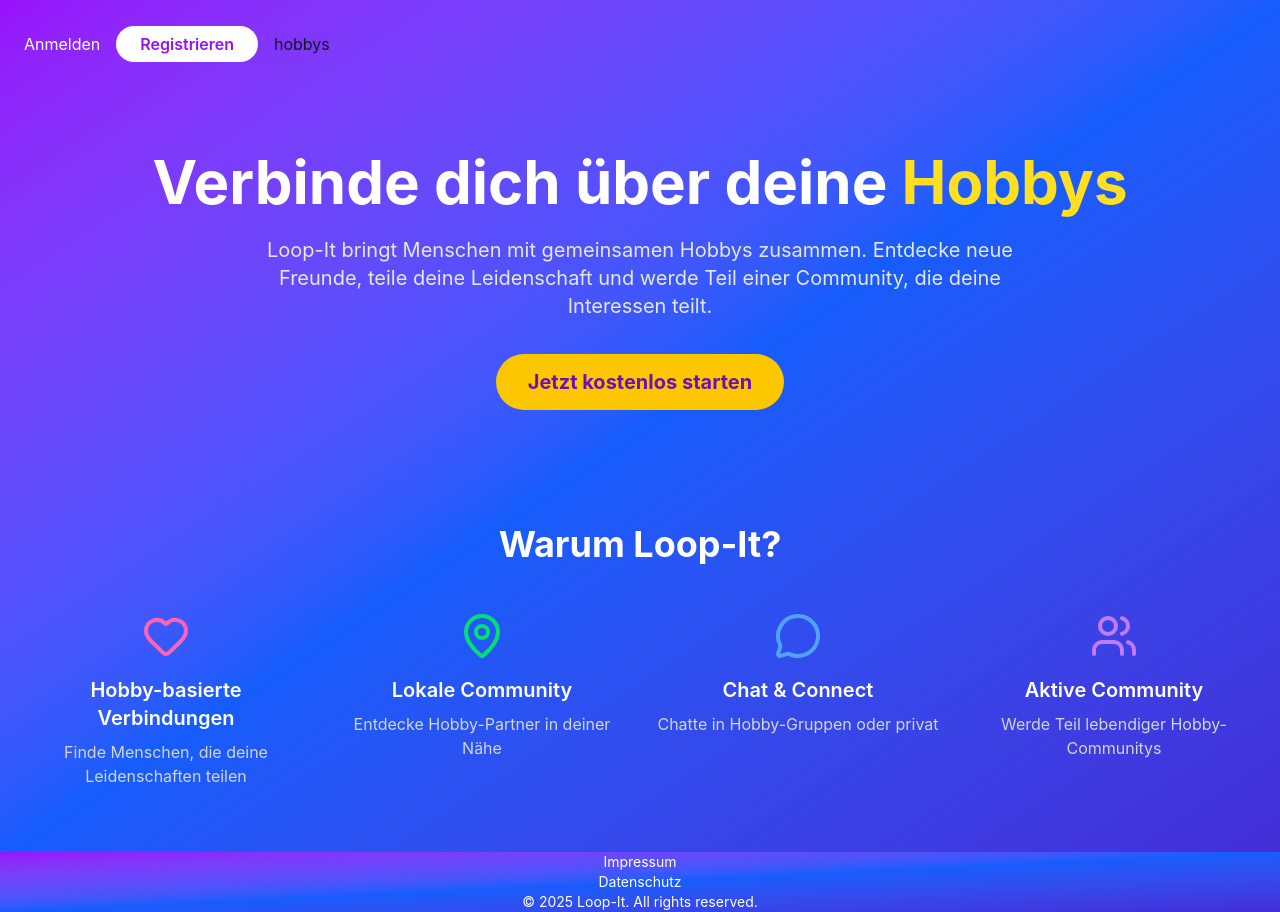
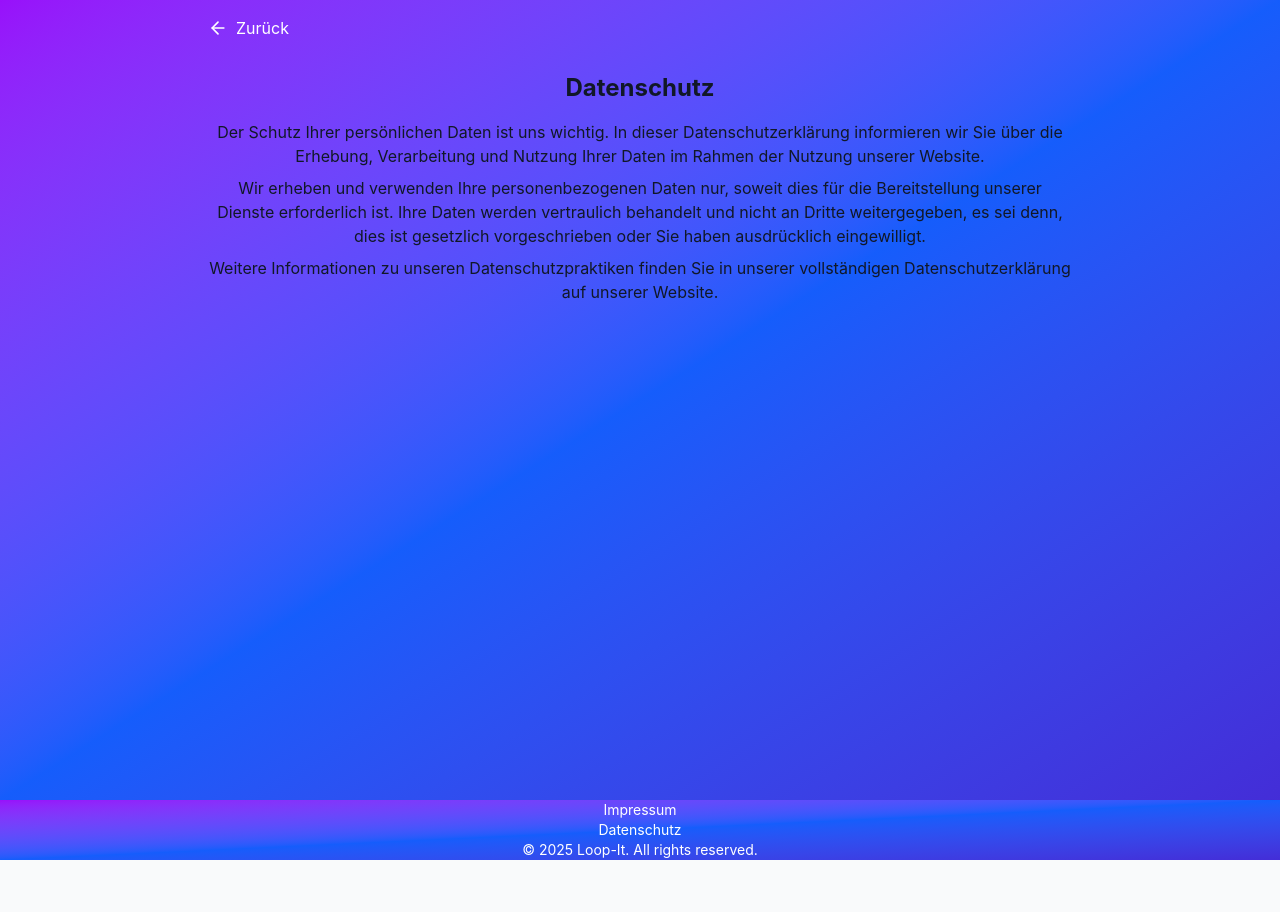
Before and after one commit to Loop-It-Project/Loop-It, a React (Vite) app in the folder frontend/: page /privacypolicy in a window 1280 px wide. Before the commit this address led to /. After the commit the page ends 860 px from the top, so only its background shows below. Built offline with nearby package versions, Linux system fonts and the light colour scheme; no server answers.

Commit message:
added pages/Imprint.jsx, pages/PrivacyPolicy.jsx, components/BackButton.jsx and edited frontend

```diff
--- a/frontend/src/App.jsx
+++ b/frontend/src/App.jsx
@@ -13,6 +13,8 @@ import PublicRoute from './components/PublicRoute';
 import Hobbies from './pages/Hobbies';
 import Header from './components/Header';
 import Footer from './components/Footer';
+import PrivacyPolicy from './pages/PrivacyPolicy';
+import Imprint from './pages/Imprint';
 
 // API_URL für die gesamte App definieren
 const API_URL = import.meta.env.VITE_API_URL || 'http://localhost:3000';
@@ -198,6 +200,23 @@ function App() {
               </PublicRoute>
             }
           />
+          <Route
+            path="/privacypolicy"
+            element={
+              <PublicRoute user={user}>
+                <PrivacyPolicy />
+              </PublicRoute>
+            }
+          />
+          <Route
+            path="/imprint"
+            element={
+              <PublicRoute user={user}>
+                <Imprint />
+              </PublicRoute>
+            }
+          />
+
 
           {/* Protected Routes - nur für eingeloggte User */}
           <Route
--- /dev/null
+++ b/frontend/src/components/Backbutton.jsx
@@ -0,0 +1,16 @@
+import { Link } from 'react-router-dom';
+import { ArrowLeft } from 'lucide-react';
+
+const BackButton = () => {
+  return (
+        <Link
+          to="*"
+          className="flex items-center text-white mb-8 hover:text-gray-200 transition"
+        >
+          <ArrowLeft size={20} className="mr-2" />
+          Zurück
+        </Link>
+  );
+};
+
+export default BackButton;
--- a/frontend/src/components/Footer.jsx
+++ b/frontend/src/components/Footer.jsx
@@ -4,8 +4,8 @@ const Footer = () => {
     return (
         <footer className="bg-gradient-to-br from-purple-600 via-blue-600 to-indigo-700 shadow-md text-white">
         <div className="flex flex-col mx-auto text-center">
-            <Link className="text-sm hover:opacity-80 transition-opacity">Impressum</Link>
-            <Link className="text-sm hover:opacity-80 transition-opacity">Datenschutz</Link>
+            <Link to="/imprint" className="text-sm hover:opacity-80 transition-opacity">Impressum</Link>
+            <Link to="/privacypolicy" className="text-sm hover:opacity-80 transition-opacity">Datenschutz</Link>
             <p className="text-sm">
             &copy; {new Date().getFullYear()} Loop-It. All rights reserved.
             </p>
--- a/frontend/src/pages/Hobbies.jsx
+++ b/frontend/src/pages/Hobbies.jsx
@@ -1,7 +1,7 @@
 import { useState } from 'react';
 import { Link, useNavigate } from 'react-router-dom';
-import { ArrowLeft, ChevronDown, Check} from 'lucide-react';
 import Header from '../components/Header';
+import BackButton from '../components/BackButton';
 
 const Hobbies = ({ onNavigate }) => {
   const navigate = useNavigate();
@@ -93,13 +93,7 @@ const Hobbies = ({ onNavigate }) => {
       <div className="max-w-md w-full">
 
         {/* Back Button */}
-        <Link
-          to="/"
-          className="flex items-center text-white mb-8 hover:text-gray-200 transition"
-        >
-          <ArrowLeft size={20} className="mr-2" />
-          Zurück
-        </Link>
+        < BackButton />
 
         {/* Hobbies Form */}
         <div className="bg-white rounded-2xl p-8 shadow-2xl">
--- /dev/null
+++ b/frontend/src/pages/Imprint.jsx
@@ -0,0 +1,13 @@
+import BackButton from "../components/BackButton";
+
+const Imprint = () => {
+  return (
+    <div className="bg-gradient-to-br from-purple-600 via-blue-600 to-indigo-700">
+      <div className="min-h-screen max-w-4xl w-full text-center mx-auto p-4">
+        <BackButton />
+      </div>
+    </div>
+  );
+};
+
+export default Imprint;
--- a/frontend/src/pages/Login.jsx
+++ b/frontend/src/pages/Login.jsx
@@ -1,6 +1,7 @@
 import { useState } from 'react';
 import { Link, useNavigate } from 'react-router-dom';
-import { ArrowLeft, Eye, EyeOff, Mail, Lock } from 'lucide-react';
+import { Eye, EyeOff, Mail, Lock } from 'lucide-react';
+import BackButton from '../components/BackButton';
 
 const Login = ({ onLogin }) => {
   const navigate = useNavigate();
@@ -88,14 +89,9 @@ const Login = ({ onLogin }) => {
   return (
     <div className="min-h-screen bg-gradient-to-br from-purple-600 via-blue-600 to-indigo-700 flex items-center justify-center px-6">
       <div className="max-w-md w-full">
+
         {/* Back Button */}
-        <Link
-          to="/"
-          className="flex items-center text-white mb-8 hover:text-gray-200 transition"
-        >
-          <ArrowLeft size={20} className="mr-2" />
-          Zurück
-        </Link>
+        <BackButton />
 
         {/* Login Card */}
         <div className="bg-card rounded-2xl p-8 shadow-2xl">
@@ -110,7 +106,9 @@ const Login = ({ onLogin }) => {
             </div>
           )}
 
+          {/* Login Form */}
           <form onSubmit={handleSubmit} className="space-y-6">
+
             {/* Email */}
             <div>
               <label className="block text-sm font-medium text-secondary mb-2">
--- /dev/null
+++ b/frontend/src/pages/PrivacyPolicy.jsx
@@ -0,0 +1,31 @@
+import BackButton from "../components/BackButton";
+
+const PrivacyPolicy = () => {
+  return (
+    <div className="bg-gradient-to-br from-purple-600 via-blue-600 to-indigo-700">
+      <div className="min-h-screen max-w-4xl w-full text-center mx-auto p-4">
+        <div>
+          <BackButton />
+        </div>
+        <h1 className="text-2xl font-bold mb-4">Datenschutz</h1>
+        <p className="mb-2">
+          Der Schutz Ihrer persönlichen Daten ist uns wichtig. In dieser
+          Datenschutzerklärung informieren wir Sie über die Erhebung, Verarbeitung
+          und Nutzung Ihrer Daten im Rahmen der Nutzung unserer Website.
+        </p>
+        <p className="mb-2">
+          Wir erheben und verwenden Ihre personenbezogenen Daten nur, soweit dies
+          für die Bereitstellung unserer Dienste erforderlich ist. Ihre Daten werden
+          vertraulich behandelt und nicht an Dritte weitergegeben, es sei denn, dies
+          ist gesetzlich vorgeschrieben oder Sie haben ausdrücklich eingewilligt.
+        </p>
+        <p className="mb-2">
+          Weitere Informationen zu unseren Datenschutzpraktiken finden Sie in unserer
+          vollständigen Datenschutzerklärung auf unserer Website.
+        </p>
+      </div>
+    </div>
+  );
+};
+
+export default PrivacyPolicy;
--- a/frontend/src/pages/Register.jsx
+++ b/frontend/src/pages/Register.jsx
@@ -1,6 +1,7 @@
 import { useState } from 'react';
 import { Link, useNavigate } from 'react-router-dom';
 import { ArrowLeft, Eye, EyeOff, Mail, Lock, User } from 'lucide-react';
+import BackButton from '../components/BackButton.jsx';
 
 const Register = ({ onLogin }) => {
   const navigate = useNavigate();
@@ -114,13 +115,7 @@ const Register = ({ onLogin }) => {
     <div className="min-h-screen bg-gradient-to-br from-purple-600 via-blue-600 to-indigo-700 flex items-center justify-center px-6 py-8">
       <div className="max-w-md w-full">
         {/* Back Button */}
-        <Link
-          to="/"
-          className="flex items-center text-white mb-8 hover:text-gray-200 hover:cursor-pointer transition"
-        >
-          <ArrowLeft size={20} className="mr-2" />
-          Zurück
-        </Link>
+        < BackButton />
 
         {/* Register Card */}
         <div className="bg-card rounded-2xl p-8 shadow-2xl">
```
